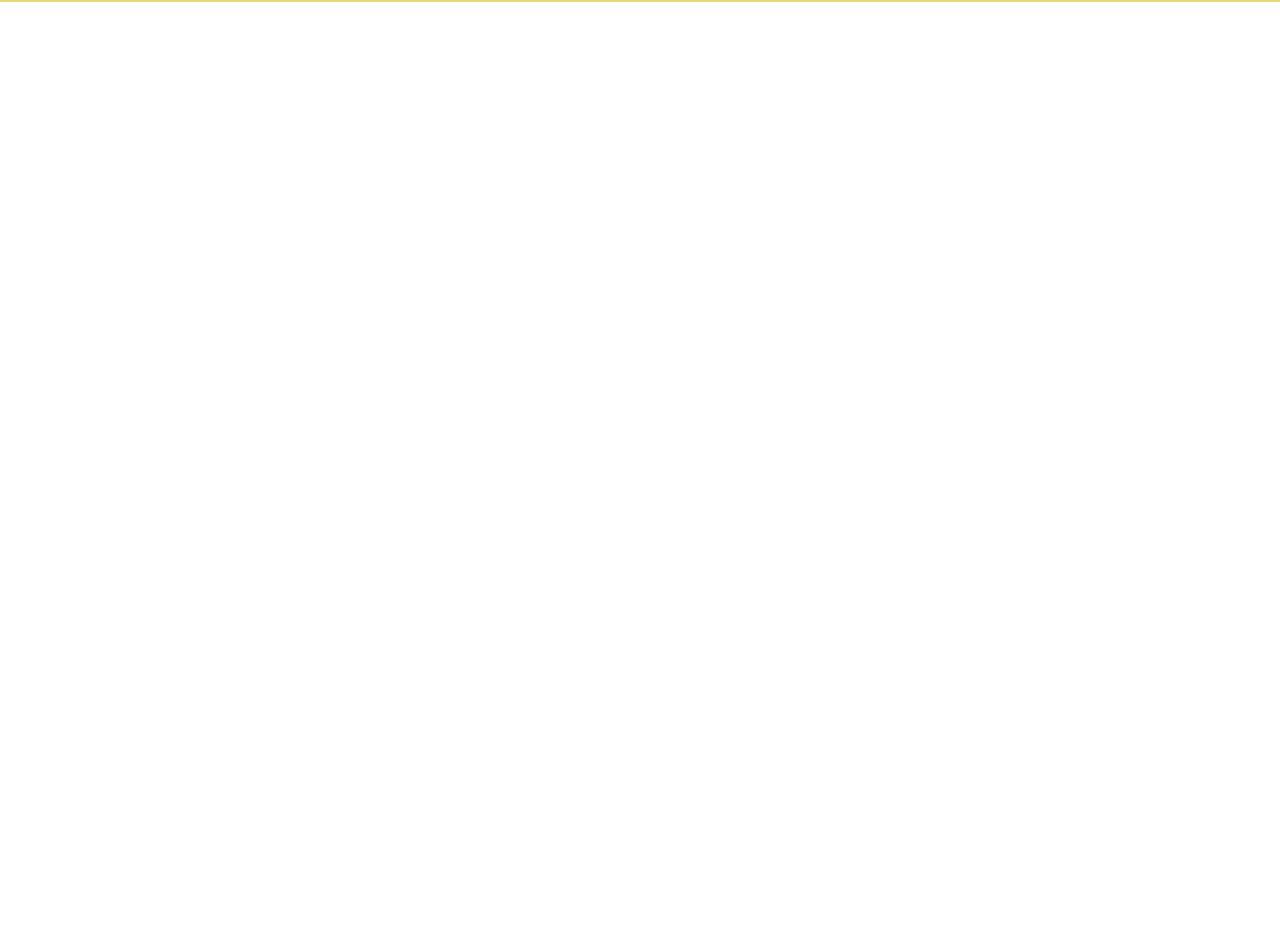
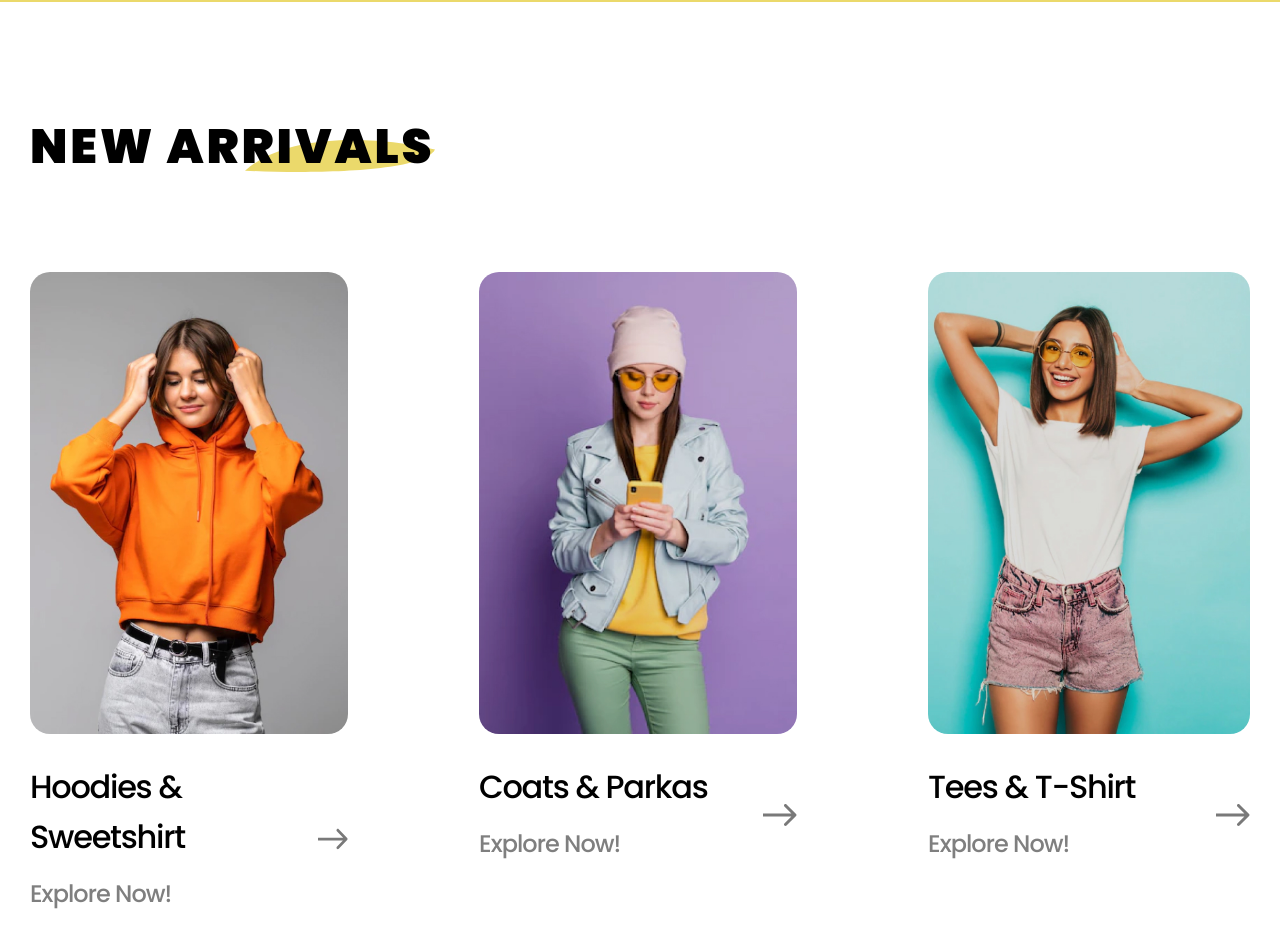
Before and after one commit to darynakarmazin/Shopping-website-react, a React (Create React App) app: page / in a window 1280 px wide. Shown: the part 1180-2128 px from the top of the page. Before the commit the page ends 1182 px from the top, so only its background shows below. Built offline with nearby package versions, Linux system fonts and the light colour scheme.

Commit message:
Added card-components

```diff
--- a/src/App.js
+++ b/src/App.js
@@ -1,6 +1,7 @@
 import Header from "./components/header/Header";
 import Promo from "./components/promo/Promo";
 import Brands from "./components/brands/Brands";
+import Arrivals from "./components/arrivals/Arrivals";
 
 function App() {
   return (
@@ -8,6 +9,7 @@
       <Header />
       <Promo />
       <Brands />
+      <Arrivals />
     </div>
   );
 }
--- /dev/null
+++ b/src/components/arrivals/Arrivals.jsx
@@ -0,0 +1,25 @@
+import Card from "../card/Card";
+import "./arrivals.css";
+
+import cat0Img from "./../../img/categories/cat-01.jpg";
+import cat02Img from "./../../img/categories/cat-02.jpg";
+import cat03Img from "./../../img/categories/cat-03.jpg";
+
+const Arrivals = () => {
+  return (
+    <section className="arrivals">
+      <div className="container">
+        <div className="arravals__header">
+          <h2 className="title-2">NEW ARRIVALS</h2>
+        </div>
+        <div className="arrivals__cards">
+          <Card title="Hoodies & Sweetshirt" img={cat0Img} />
+          <Card title="Coats & Parkas" img={cat02Img} />
+          <Card title="Tees & T-Shirt" img={cat03Img} />
+        </div>
+      </div>
+    </section>
+  );
+};
+
+export default Arrivals;
--- /dev/null
+++ b/src/components/arrivals/arrivals.css
@@ -0,0 +1,13 @@
+.arrivals {
+  padding: 120px 0 143px;
+}
+
+.arravals__header {
+  margin-bottom: 100px;
+}
+
+.arrivals__cards {
+  display: flex;
+  gap: 131px;
+  justify-content: space-between;
+}
--- /dev/null
+++ b/src/components/card/Card.jsx
@@ -0,0 +1,24 @@
+import styles from "./Card.module.css";
+import arrowImg from "./../../img/icons/arrow.svg";
+
+const Card = (props) => {
+  return (
+    <div className={styles.card}>
+      <a href="#!" className={styles.card__link}>
+        {""}
+      </a>
+      <img className={styles.card__img} src={props.img} alt="caterory" />
+      <div className={styles.card__body}>
+        <div className={styles.card__text}>
+          <div className={styles.card__title}>{props.title}</div>
+          <div className={styles.card__muted}>Explore Now!</div>
+        </div>
+        <div className={styles.card__icon}>
+          <img src={arrowImg} alt="arrow" />
+        </div>
+      </div>
+    </div>
+  );
+};
+
+export default Card;
--- /dev/null
+++ b/src/components/card/Card.module.css
@@ -0,0 +1,77 @@
+.card {
+  position: relative;
+}
+
+.card:hover .card__img {
+  animation: opacity 0.5s ease-in-out;
+}
+
+.card:hover .card__icon {
+  animation: slide 0.5s ease-in-out;
+}
+
+@keyframes opacity {
+  0% {
+    opacity: 1;
+  }
+  50% {
+    opacity: 0.8;
+  }
+  100% {
+    opacity: 1;
+  }
+}
+
+@keyframes slide {
+  0% {
+    left: 0;
+  }
+  50% {
+    left: -20px;
+  }
+  100% {
+    left: 0;
+  }
+}
+
+.card__link {
+  position: absolute;
+  z-index: 1;
+  left: 0;
+  top: 0;
+  width: 100%;
+  height: 100%;
+}
+
+.card__img {
+  margin-bottom: 28px;
+  border-radius: 20px;
+}
+
+.card__body {
+  display: flex;
+  column-gap: 10px;
+  justify-content: space-between;
+  align-items: center;
+}
+
+.card__title {
+  margin-bottom: 7px;
+  font-weight: 500;
+  font-size: 32px;
+  line-height: 1.56;
+  letter-spacing: -0.04em;
+}
+
+.card__muted {
+  font-weight: 500;
+  font-size: 24px;
+  line-height: 2.08;
+  letter-spacing: -0.04em;
+  color: var(--muted);
+}
+
+.card__icon {
+  position: relative;
+  left: 0;
+}
--- a/src/styles/common.css
+++ b/src/styles/common.css
@@ -1,6 +1,7 @@
 :root {
   --textColor: #000;
   --yellow: #ebd96b;
+  --muted: #7f7f7f;
 }
 
 body {
@@ -13,3 +14,25 @@
   margin: 0 auto;
   padding: 0 30px;
 }
+
+.title-2 {
+  display: inline-block;
+  position: relative;
+  font-weight: 900;
+  font-size: 48px;
+  line-height: 1.04;
+  letter-spacing: 0.06em;
+}
+
+.title-2::after {
+  content: "";
+  position: absolute;
+  z-index: -1;
+  right: 0;
+  bottom: 0;
+  width: 190px;
+  height: 32px;
+
+  background-image: url(./../../src/img/icons/decor-yellow.svg);
+  background-repeat: no-repeat;
+}
```
